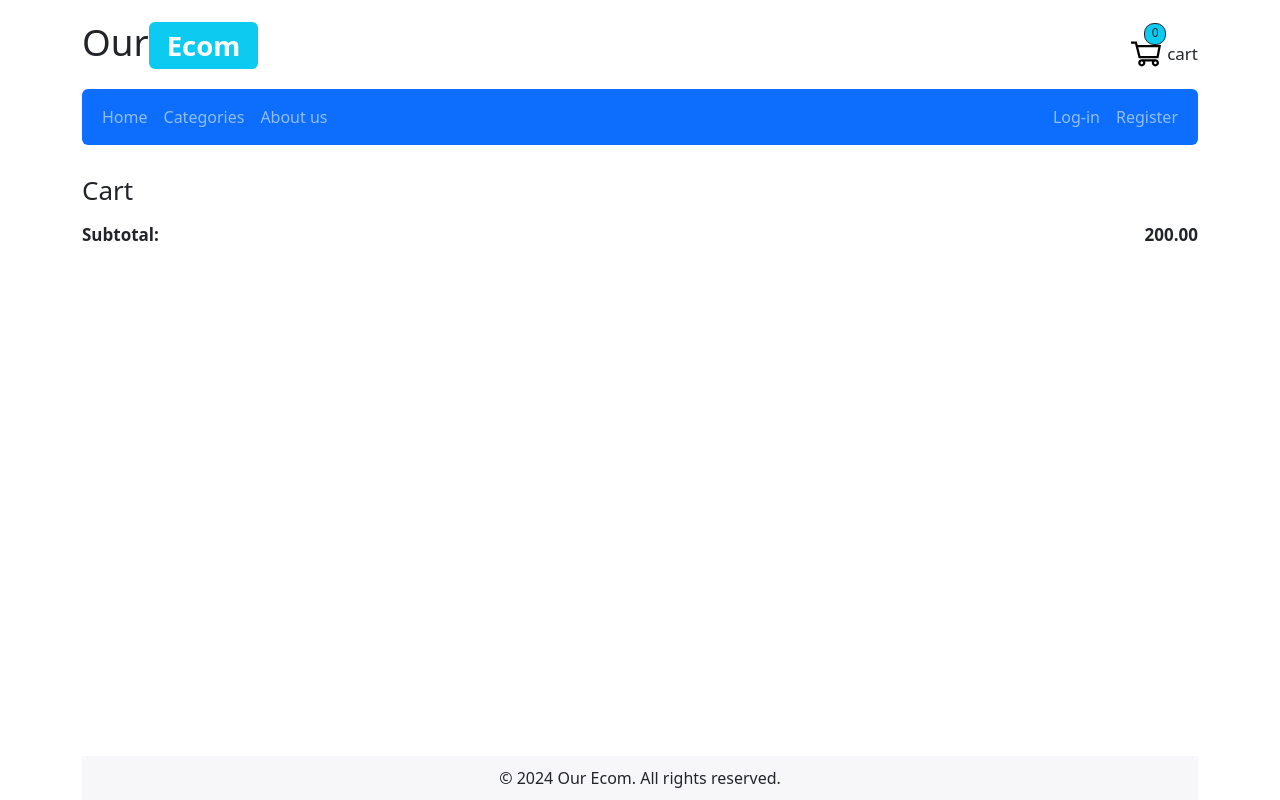
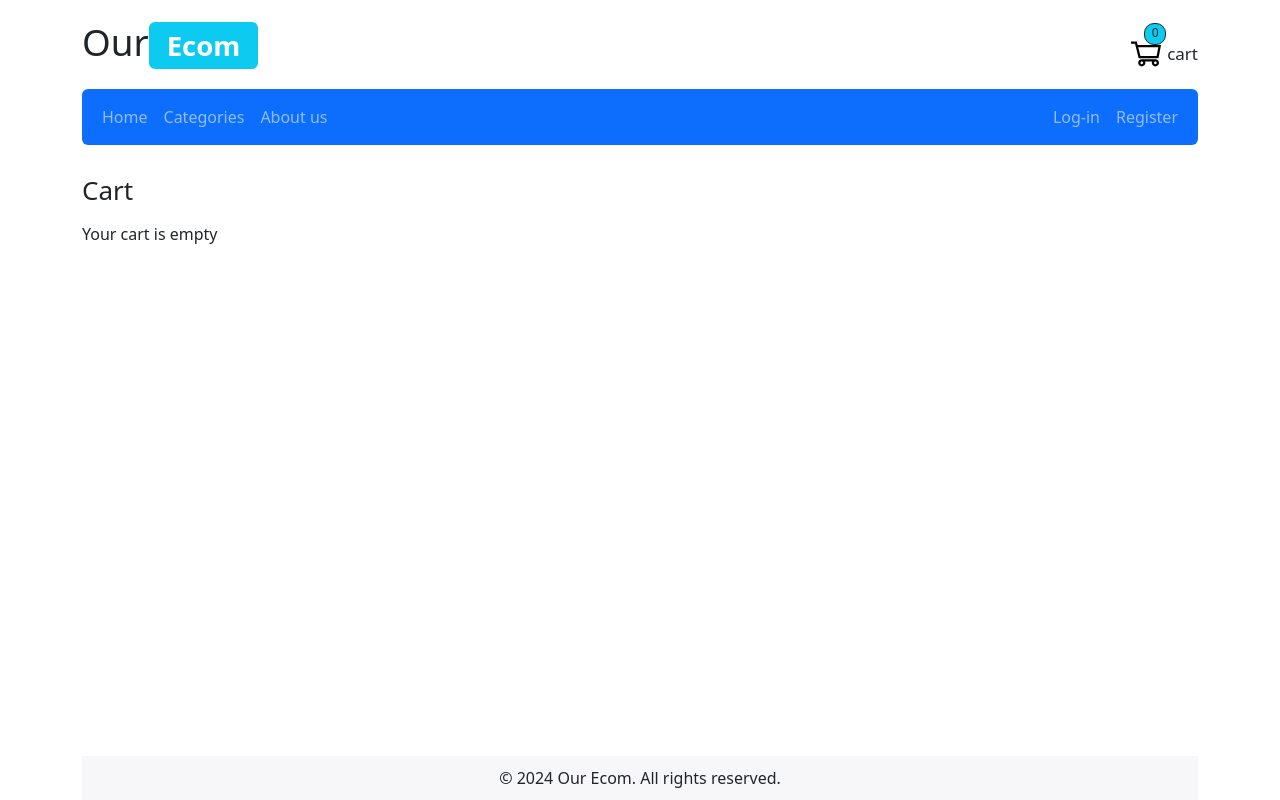
Before and after one commit to JohnE03/ecommerce-front, a React (Vite) app: page /cart in a window 1280 px wide. Built offline with nearby package versions, Linux system fonts and the light colour scheme.

Commit message:
Correcting subtotal functionality

```diff
--- a/src/components/eCommerce/CartSubtotalPrice/CartSubtotalPrice.tsx
+++ b/src/components/eCommerce/CartSubtotalPrice/CartSubtotalPrice.tsx
@@ -1,9 +1,21 @@
+import type { TProduct } from '@customTypes/product'
 import styles from './styles.module.css'
-const CartSubtotalPrice = () => {
+
+type CartSubtotalPriceProps = {products: TProduct[]};
+
+const CartSubtotalPrice = ({products}: CartSubtotalPriceProps) => {
+  const subtotal=products.reduce((accumulator, el)=>{
+    if(el.quantity && typeof el.quantity ==="number"){
+      return accumulator + el.price * el.quantity
+    }
+    else{
+      return accumulator
+    }
+  },0);
   return (
     <div className={styles.container}>
         <span>Subtotal: </span>
-        <span>200.00</span>
+        <span>{subtotal.toFixed(2)}</span>
     </div>
   )
 }
--- a/src/pages/Cart.tsx
+++ b/src/pages/Cart.tsx
@@ -27,8 +27,12 @@ const Cart = () => {
         <>
             <Heading>Cart</Heading>
             <Loading status={loading} error={error}>
-                <CartItemList products={products} changeQuantityHandler={changeQuantityHandler} removeItemHandler={removeItemHandler}/>
-                <CartSubtotalPrice />
+
+                {products.length?( <>
+                    <CartItemList products={products} changeQuantityHandler={changeQuantityHandler} removeItemHandler={removeItemHandler}/>
+                    <CartSubtotalPrice products={products}/>
+                </>
+                ): ("Your cart is empty")}
             </Loading>
         </>
     )
```
